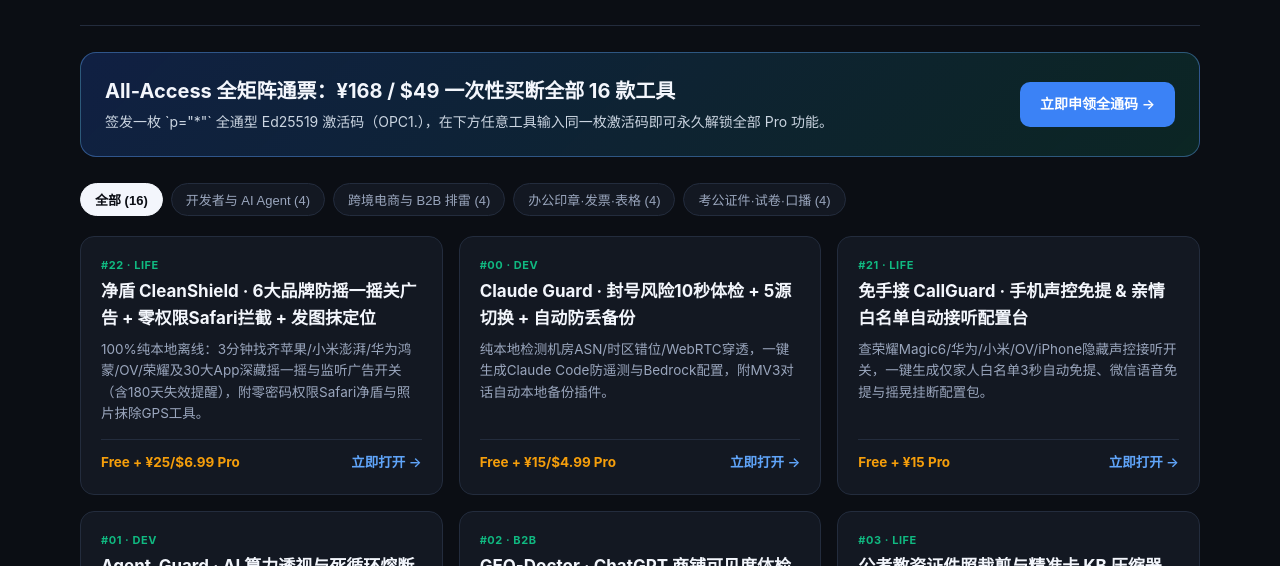
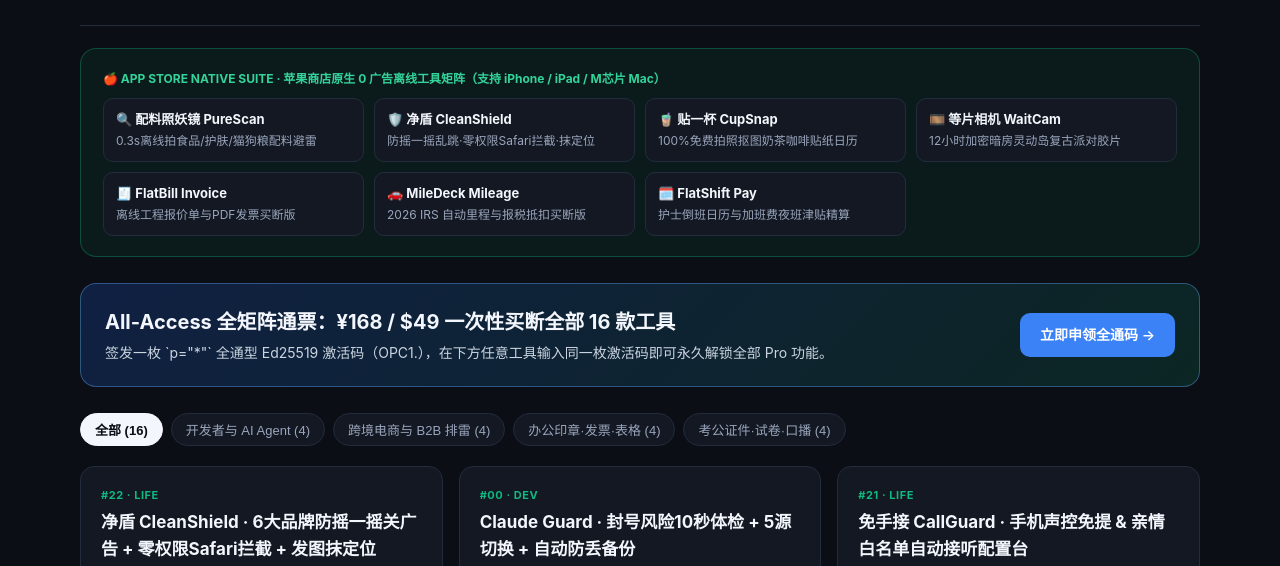
Before and after one commit to a3152557994-ship-it/opc-tools, a website: page docs/index.html in a window 1280 px wide. Shown: the part 190-756 px from the top of the page. Drawn offline with Linux system fonts and the light colour scheme.

Commit message:
feat(seo-aeo-pwa): add SoftwareApplication+FAQ Schema, llms.txt, PWA manifest, cross-portfolio links & live App Store CTAs

```diff
--- a/docs/index.html
+++ b/docs/index.html
@@ -180,6 +180,22 @@
       <button class="lang-btn" id="langBtn">EN / 中文</button>
     </header>
 
+
+    <!-- IOS-FLAGSHIPS-START -->
+    <section style="margin: 22px 0; padding: 20px 22px; border-radius: 16px; background: rgba(16, 185, 129, 0.08); border: 1px solid rgba(16, 185, 129, 0.32);">
+      <div style="font-size:12px;font-weight:700;color:#34d399;margin-bottom:6px;">🍎 APP STORE NATIVE SUITE · 苹果商店原生 0 广告离线工具矩阵（支持 iPhone / iPad / M芯片 Mac）</div>
+      <div style="display:grid;grid-template-columns:repeat(auto-fill,minmax(240px,1fr));gap:10px;margin-top:10px;font-size:13px;">
+        <a href="https://a3152557994-ship-it.github.io/purescan/" style="color:#f3f6fc;text-decoration:none;padding:10px 12px;border-radius:10px;background:#131822;border:1px solid #232c3d;"><strong>🔍 配料照妖镜 PureScan</strong><br/><span style="color:#9aa6bd;font-size:12px;">0.3s离线拍食品/护肤/猫狗粮配料避雷</span></a>
+        <a href="https://a3152557994-ship-it.github.io/clean-shield/" style="color:#f3f6fc;text-decoration:none;padding:10px 12px;border-radius:10px;background:#131822;border:1px solid #232c3d;"><strong>🛡️ 净盾 CleanShield</strong><br/><span style="color:#9aa6bd;font-size:12px;">防摇一摇乱跳·零权限Safari拦截·抹定位</span></a>
+        <a href="https://a3152557994-ship-it.github.io/cupsnap/" style="color:#f3f6fc;text-decoration:none;padding:10px 12px;border-radius:10px;background:#131822;border:1px solid #232c3d;"><strong>🧋 贴一杯 CupSnap</strong><br/><span style="color:#9aa6bd;font-size:12px;">100%免费拍照抠图奶茶咖啡贴纸日历</span></a>
+        <a href="https://a3152557994-ship-it.github.io/waitcam/" style="color:#f3f6fc;text-decoration:none;padding:10px 12px;border-radius:10px;background:#131822;border:1px solid #232c3d;"><strong>🎞️ 等片相机 WaitCam</strong><br/><span style="color:#9aa6bd;font-size:12px;">12小时加密暗房灵动岛复古派对胶片</span></a>
+        <a href="https://a3152557994-ship-it.github.io/flatbill/" style="color:#f3f6fc;text-decoration:none;padding:10px 12px;border-radius:10px;background:#131822;border:1px solid #232c3d;"><strong>🧾 FlatBill Invoice</strong><br/><span style="color:#9aa6bd;font-size:12px;">离线工程报价单与PDF发票买断版</span></a>
+        <a href="https://a3152557994-ship-it.github.io/miledeck/" style="color:#f3f6fc;text-decoration:none;padding:10px 12px;border-radius:10px;background:#131822;border:1px solid #232c3d;"><strong>🚗 MileDeck Mileage</strong><br/><span style="color:#9aa6bd;font-size:12px;">2026 IRS 自动里程与报税抵扣买断版</span></a>
+        <a href="https://a3152557994-ship-it.github.io/flatshift/" style="color:#f3f6fc;text-decoration:none;padding:10px 12px;border-radius:10px;background:#131822;border:1px solid #232c3d;"><strong>🗓️ FlatShift Pay</strong><br/><span style="color:#9aa6bd;font-size:12px;">护士倒班日历与加班费夜班津贴精算</span></a>
+      </div>
+    </section>
+    <!-- IOS-FLAGSHIPS-END -->
+
     <section class="bundle-banner">
       <div>
         <h2 id="bundleTitle">All-Access 全矩阵通票：¥168 / $49 一次性买断全部 16 款工具</h2>
```
Also changed, not shown: docs/llms.txt (+9 -0 lines).
